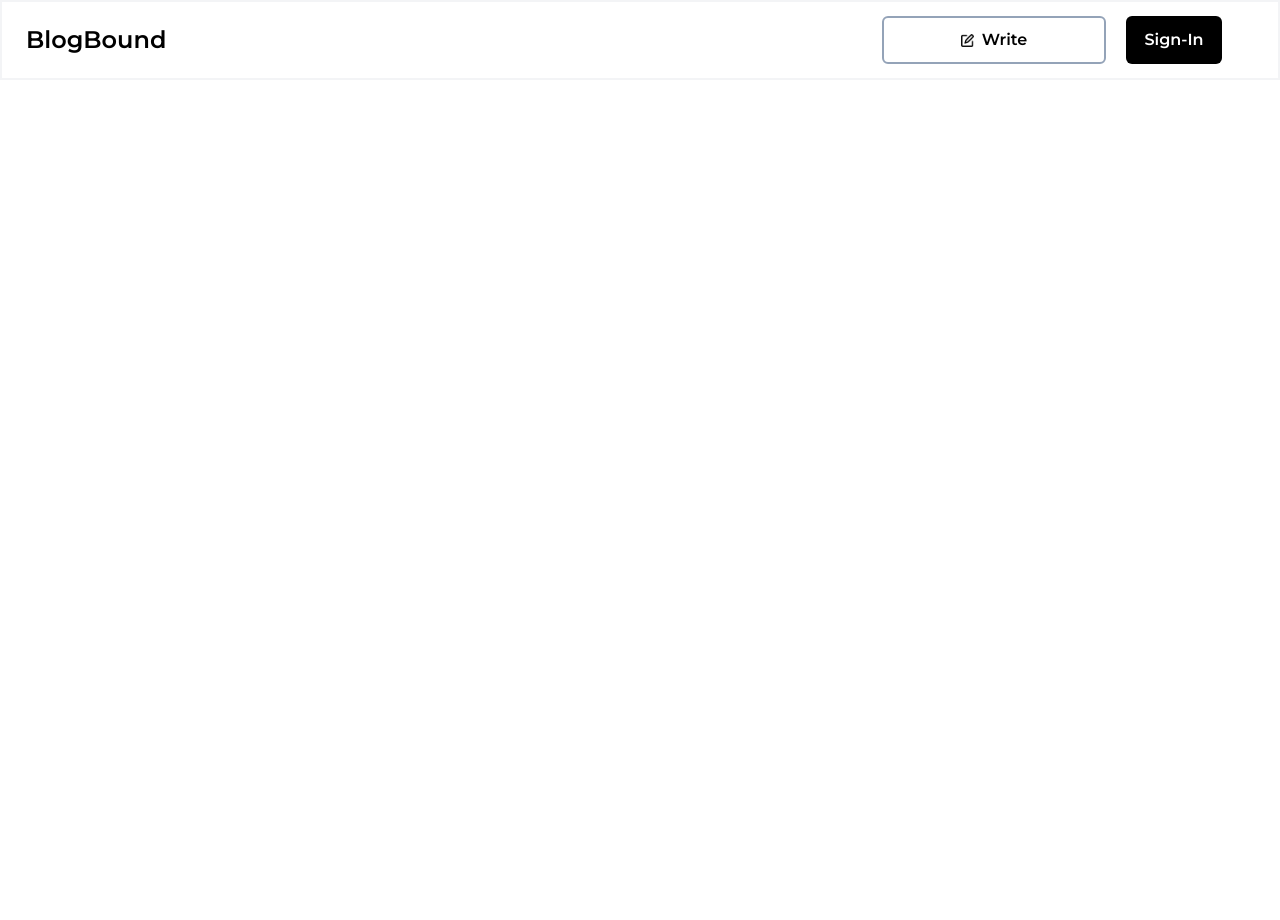
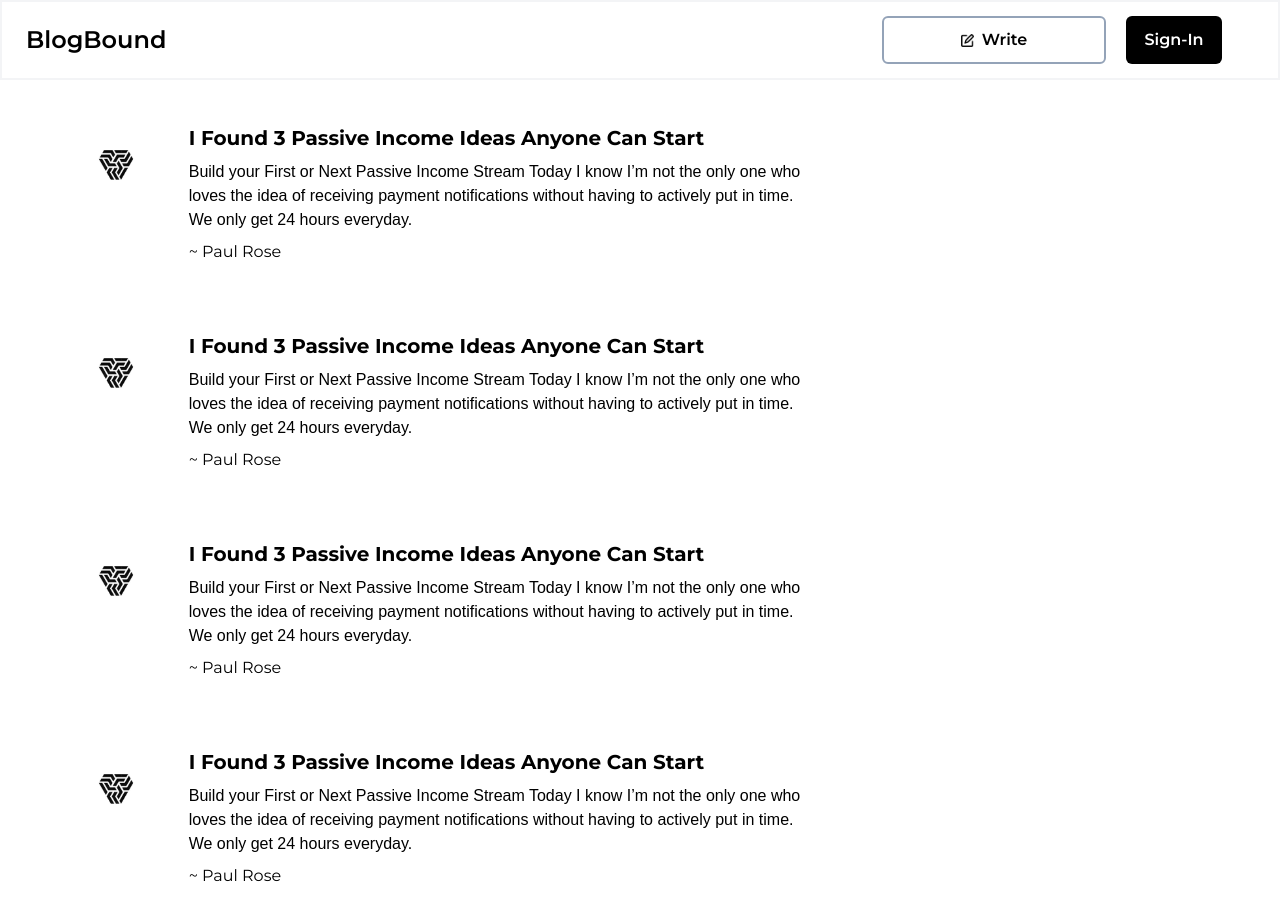
Before and after one commit to sincerelyyyash/blog-bound, a React (Vite) app in the folder frontend/: page / in a window 1280 px wide. Shown: the top 920 px of the page. Before the commit the page ends 800 px from the top, so only its background shows below. Built offline with nearby package versions, Linux system fonts and the light colour scheme; a web font is replaced by a local one.

Commit message:
Blog card updated

```diff
--- a/frontend/src/Components/BlogCard.tsx
+++ b/frontend/src/Components/BlogCard.tsx
@@ -1,4 +1,5 @@
 import React from 'react'
+import { logo} from '../constants'
 
 interface BlogProps{
     title: string,
@@ -8,19 +9,22 @@ interface BlogProps{
 
 const BlogCard: React.FC<BlogProps> = ({title, description, author})=> {
   return (
-    <div className='flex flex-row m-12  w-2/5 h-40 rounded-md p-2'>
+    <div className='flex flex-row mr-12 ml-12 mt-12  w-3/5 h-40 rounded-md p-2'>
+        <div className='w-2/5'>
+            <a href="/">
+                <img src={logo} alt="Logo" width={120} height={120} />
+            </a>
+       </div>
        <div>
         <h2 className='text-xl font-montserrat font-bold p-1'>{title}</h2>
         <div>
             <p className='text-base font-palanquin p-1'>{description}</p>
         </div>
         <div>
-            <h6 className='text-base font-montserrat p-1'>{author}</h6>
+            <h6 className='text-base font-montserrat p-1'>~ {author}</h6>
         </div>
        </div>
-       {/* <div>
-        Image is here
-       </div> */}
+
     </div>
   )
 }
--- a/frontend/src/Pages/Homepage.tsx
+++ b/frontend/src/Pages/Homepage.tsx
@@ -4,12 +4,41 @@ import BlogCard from '../Components/BlogCard'
 
 function Homepage() {
   return (
-    <div className='flex flex-col'>
+    <div className='flex flex-col mb-8'>
       <div>
       <Nav/>
       </div>
+      <div >
+      <BlogCard title='I Found 3 Passive Income Ideas Anyone Can Start'
+      description='Build your First or Next Passive Income Stream
+      Today I know I’m not the only one who loves the idea of receiving payment
+      notifications without having to actively put in time. We only get 24 hours everyday.'
+      author='Paul Rose'
+      />
+      </div>
       <div>
-      <BlogCard/>
+      <BlogCard title='I Found 3 Passive Income Ideas Anyone Can Start'
+      description='Build your First or Next Passive Income Stream
+      Today I know I’m not the only one who loves the idea of receiving payment
+      notifications without having to actively put in time. We only get 24 hours everyday.'
+      author='Paul Rose'
+      />
+      </div>
+      <div>
+      <BlogCard title='I Found 3 Passive Income Ideas Anyone Can Start'
+      description='Build your First or Next Passive Income Stream
+      Today I know I’m not the only one who loves the idea of receiving payment
+      notifications without having to actively put in time. We only get 24 hours everyday.'
+      author='Paul Rose'
+      />
+      </div>
+      <div>
+      <BlogCard title='I Found 3 Passive Income Ideas Anyone Can Start'
+      description='Build your First or Next Passive Income Stream
+      Today I know I’m not the only one who loves the idea of receiving payment
+      notifications without having to actively put in time. We only get 24 hours everyday.'
+      author='Paul Rose'
+      />
       </div>
     </div>
   )
```
